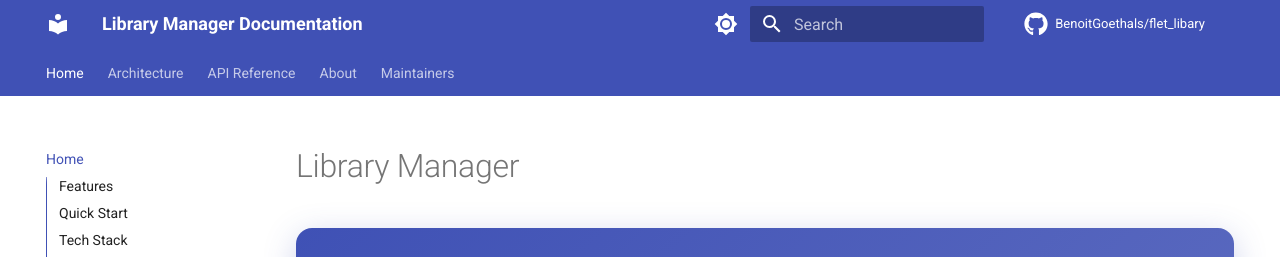
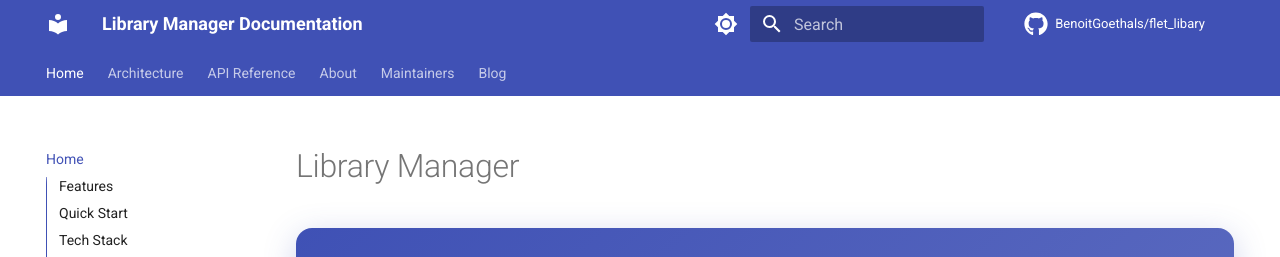
Before and after one commit to BenoitGoethals/flet_libary, an MkDocs documentation site: the page built from docs/index.md, in a window 1280 px wide and 900 px high. Shown: the top 257 px of the window. Built offline with MkDocs 1.6.1 and Material for MkDocs 9.7.7, drawn with Linux system fonts in a browser that asks for light colours; comment, search, counter and statistics services are not loaded.

Commit message:
Add "Blog" section to MkDocs navigation

```diff
--- a/mkdocs.yml
+++ b/mkdocs.yml
@@ -111,3 +111,4 @@ nav:
 
   - About: about.md
   - Maintainers: maintainers.md
+  - Blog: blog/index.md
```
